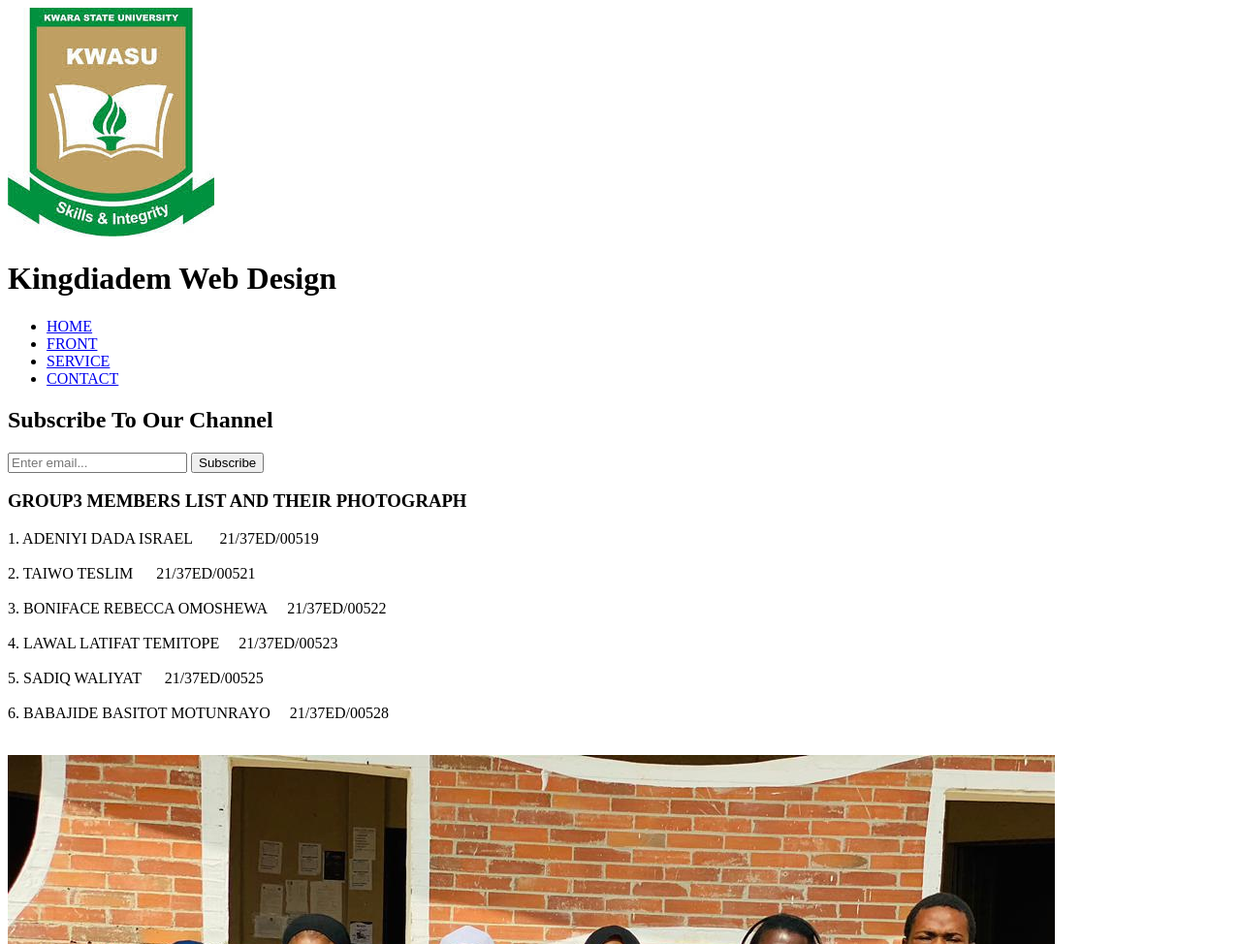
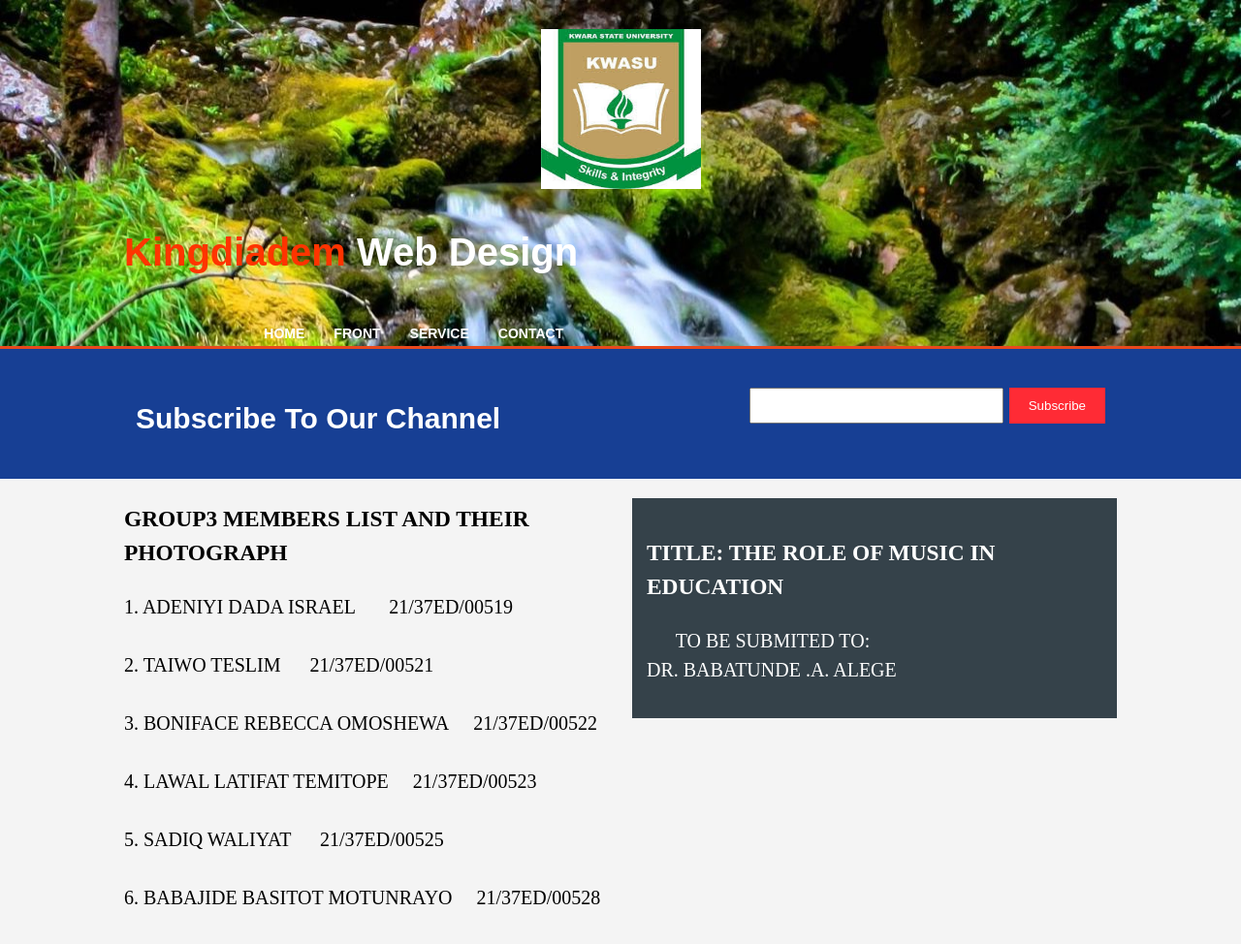
Before and after one commit to King-Diadem/Edu213bed.html, a plain HTML site: page front.html in a window 1280 px wide. Shown: the top 974 px of the page at 97% size. Drawn offline with Linux system fonts and the light colour scheme.

Commit message:
Update front.html

```diff
--- a/front.html
+++ b/front.html
@@ -6,7 +6,7 @@
         <meta name="keywords" content="web design, Kingdiadem web design, Trinity journey boat">
         <meta name="author" content="Adeoye Israel">
         <title>Kingdiadem Web Design | Welcome</title>
-        <link rel="stylesheet" href="2style.css">
+        <link rel="stylesheet" href="style.css">
     </head>
     <body>
         <header>
@@ -16,7 +16,7 @@
                     <h1><span class="highlight">Kingdiadem</span> Web Design</h1>
                     <nav>
                         <ul>
-                            <li class="current"><a href="1index.html">HOME</a></li>
+                            <li class="current"><a href="index.html">HOME</a></li>
                             <li><a href="front.html">FRONT</a></li>
                             <li><a href="service.html">SERVICE</a></li>
                             <li><a href="contact.html">CONTACT</a></li>
```
